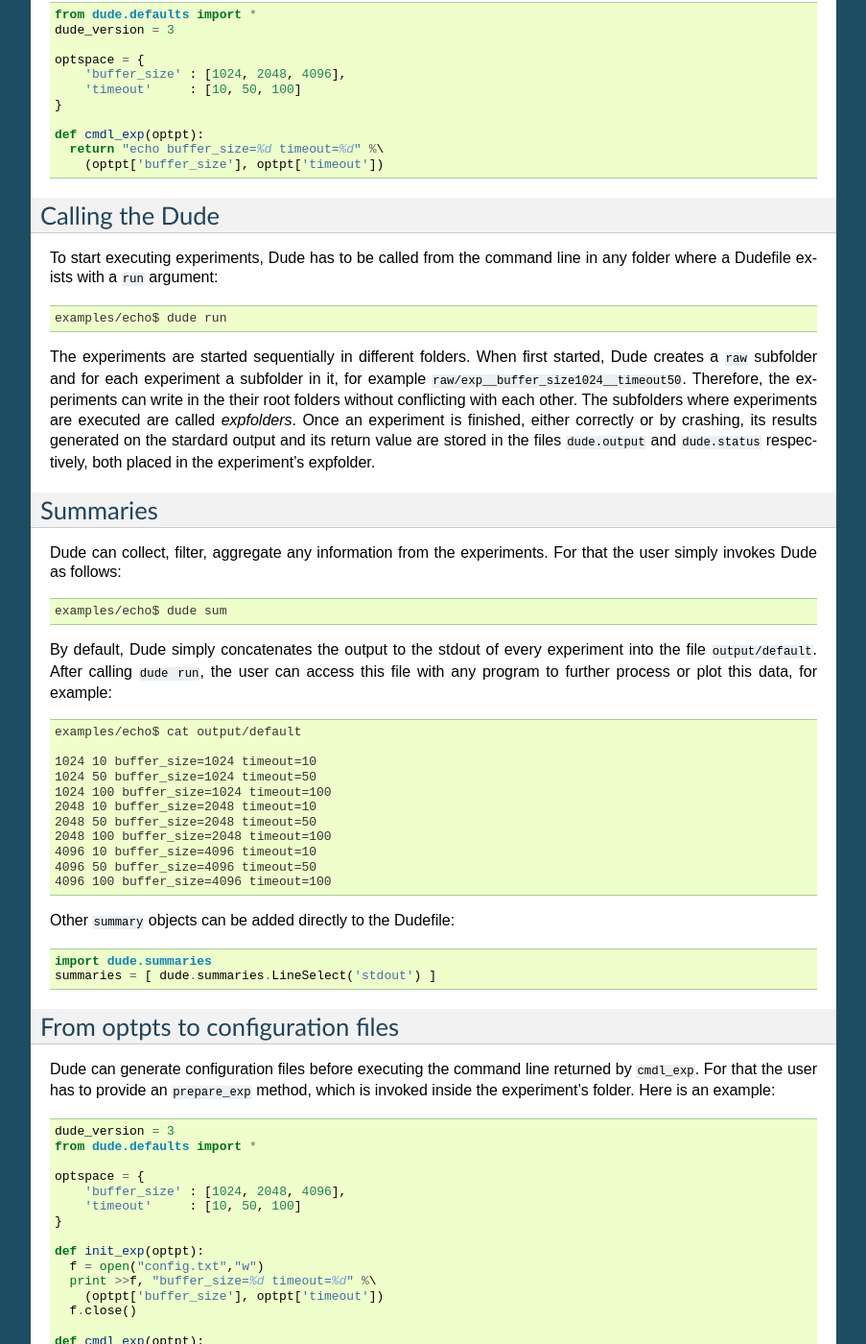
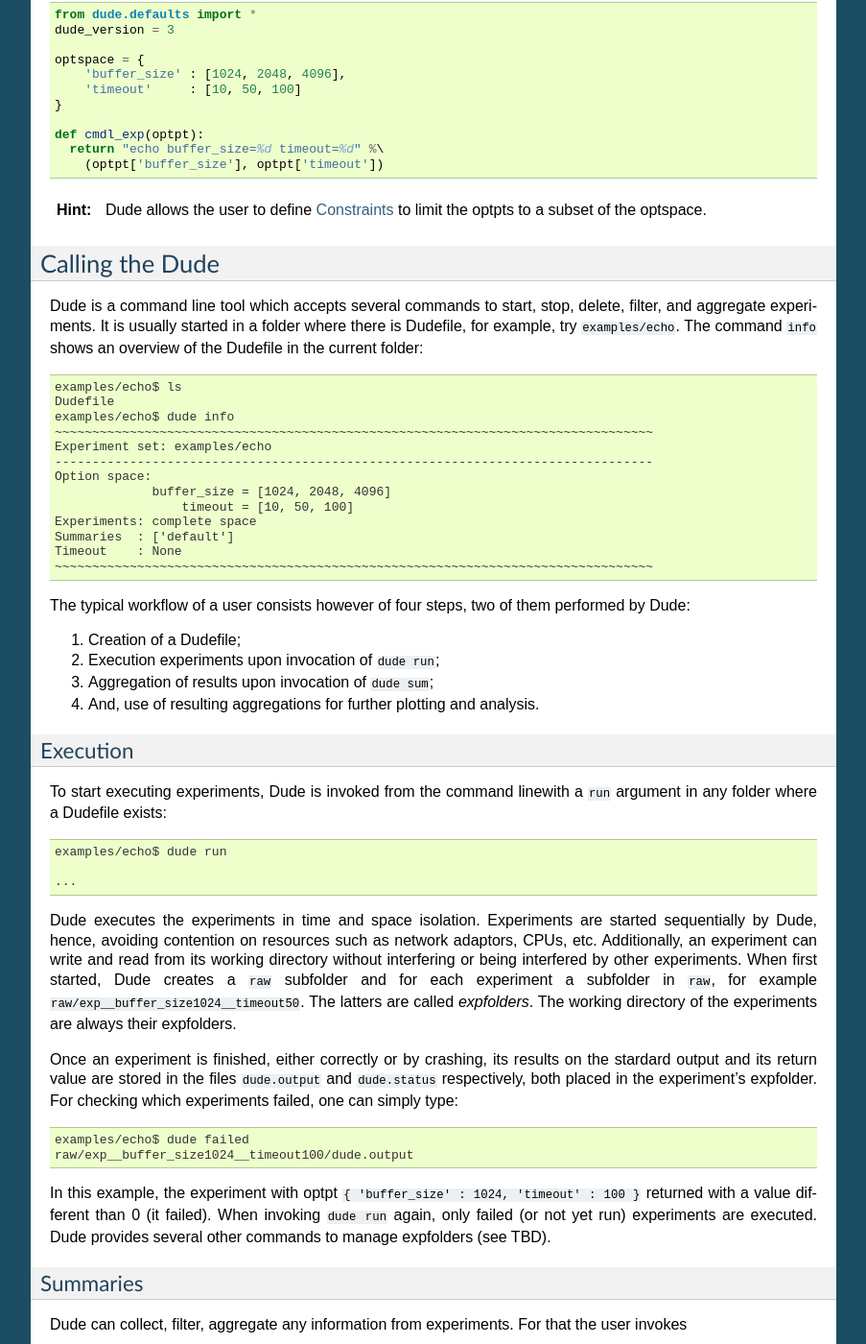
Before and after one commit to db7/dude, a Sphinx documentation site: the page built from doc/intro.rst, in a window 1280 px wide and 1400 px high, scrolled down 821 px. Shown: the whole window at 96% size, without its empty margins (198-1101 px from the left). Built offline with Sphinx 7.4.7, drawn with Linux system fonts in a browser that asks for light colours; some of the changed text lies outside the part shown.

Commit message:
some more changes in doc

```diff
--- a/doc/design.rst
+++ b/doc/design.rst
@@ -5,7 +5,7 @@ Optspaces and optpts
 --------------------
 Each experiment has a *configuration*, which is the set of all controllable variables of the experiment, e.g., buffer size of 1024 bytes and timeout of 50 seconds.
 The configuration might be "materialized" in a configuration file, in a command line, etc.
-For Dude, a configuration called an option point, or *optpt* for short, for example::
+For Dude, a configuration is called an option point, or *optpt* for short, for example::
 
   some_optpt = {
     'buffer_size' : 1024,
@@ -20,6 +20,9 @@ For example::
     'buffer_size' : [1024, 2048, 4096],
     'timeout'     : [10, 50, 100]
   }
+
+
+.. _constraints:
 
 Constraints
 -----------
@@ -38,17 +41,37 @@ This constraint can be expressed as the following function::
 Directory structure and runs
 ----------------------------
 
-Once the results generated on the stardard output are all stored in the expfolder in the file ``dude.output``.
-The return value of the program is stored in a file called ``dude.status``.
+Dude executes the experiments in time and space isolation.
+It starts experiments sequentially, hence, avoiding contention on resources such as network adaptors, CPUs, etc.
+.. To start multiple experiments concurrently, multiple instances of Dude can be started.
+Additionally, Dude starts each experiment with a different *expfolder* as working directory.
+An experiment can write and read from its working directory without interfering or being interfered by other experiments.
+When first started, Dude creates a ``raw`` subfolder and for each experiment a subfolder in ``raw``, for example ``raw/exp__buffer_size1024__timeout50``.
+The latters are called *expfolders*.
+While an optpt represents the configuration of an experiment, the expfolder is the *results* of an experiment.
 
-To check which experiments failed one can use following program.
+Once an experiment is finished, either correctly or by crashing, its results on the stardard output and its return value are stored in the files ``dude.output`` and ``dude.status`` respectively, both placed in the experiment's expfolder.
+
+.. important:: It is recommended that any other file the experiment generates to be stored in the process' working directory, which is always the expfolder. If that is not the case, Dude provides a method to be called after the experiment, which can be used to copy the desired results to the expfolder.
+
 
 
 Timeouts and signals
 --------------------
 
+By default, an experiment can take an unbounded amount of time to terminate.
+If the user wants to limit this time, a ``timeout`` variable can be set in the Dudefile (seconds as unit).
+If the experiment times out, it is killed by Dude.
+Similarly, if the user presses "ctrl-c", any running experiment is immediately killed.
+
+
 Prepare and finish
 ------------------
+
+.. _prepare_exp:
+
+Prepare_exp
+
 
 Summaries
 ---------
--- a/doc/intro.rst
+++ b/doc/intro.rst
@@ -52,64 +52,80 @@ A minimal Dudefile follows::
       (optpt['buffer_size'], optpt['timeout'])
 
 
+.. hint:: Dude allows the user to define :ref:`constraints` to limit the optpts to a subset of the optspace.
+
 Calling the Dude
 ----------------
 
-To start executing experiments, Dude has to be called from the command line in any folder where a Dudefile exists with a ``run`` argument:
+Dude is a command line tool which accepts several commands to start, stop, delete, filter, and aggregate experiments.
+It is usually started in a folder where there is Dudefile, for example, try ``examples/echo``.
+The command ``info`` shows an overview of the Dudefile in the current folder:
+
+.. code-block:: console
+
+   examples/echo$ ls
+   Dudefile
+   examples/echo$ dude info
+   ~~~~~~~~~~~~~~~~~~~~~~~~~~~~~~~~~~~~~~~~~~~~~~~~~~~~~~~~~~~~~~~~~~~~~~~~~~~~~~~~
+   Experiment set: examples/echo
+   --------------------------------------------------------------------------------
+   Option space:
+   	        buffer_size = [1024, 2048, 4096]
+          	    timeout = [10, 50, 100]
+   Experiments: complete space
+   Summaries  : ['default']
+   Timeout    : None
+   ~~~~~~~~~~~~~~~~~~~~~~~~~~~~~~~~~~~~~~~~~~~~~~~~~~~~~~~~~~~~~~~~~~~~~~~~~~~~~~~~
+
+
+
+
+
+The typical workflow of a user consists however of four steps, two of them performed by Dude:
+
+1. Creation of a Dudefile;
+2. Execution experiments upon invocation of ``dude run``;
+3. Aggregation of results upon invocation of ``dude sum``;
+4. And, use of resulting aggregations for further plotting and analysis.
+
+
+Execution
+^^^^^^^^^
+
+To start executing experiments, Dude is invoked from the command linewith a ``run`` argument in any folder where a Dudefile exists:
 
 .. code-block:: console
 
   examples/echo$ dude run
 
-The experiments are started sequentially in different folders.
-When first started, Dude creates a ``raw`` subfolder and for each experiment a subfolder in it, for example ``raw/exp__buffer_size1024__timeout50``.
-Therefore, the experiments can write in the their root folders without conflicting with each other.
-The subfolders where experiments are executed are called *expfolders*.
-Once an experiment is finished, either correctly or by crashing, its results generated on the stardard output and its return value are stored in the files ``dude.output`` and ``dude.status`` respectively, both placed in the experiment's expfolder.
+  ...
 
 
+Dude executes the experiments in time and space isolation.
+Experiments are started sequentially by Dude, hence, avoiding contention on resources such as network adaptors, CPUs, etc.
+Additionally, an experiment can write and read from its working directory without interfering or being interfered by other experiments.
+When first started, Dude creates a ``raw`` subfolder and for each experiment a subfolder in ``raw``, for example ``raw/exp__buffer_size1024__timeout50``.
+The latters are called *expfolders*.
+The working directory of the experiments are always their expfolders.
 
-.. To check which experiments failed one can use following program.
+Once an experiment is finished, either correctly or by crashing, its results on the stardard output and its return value are stored in the files ``dude.output`` and ``dude.status`` respectively, both placed in the experiment's expfolder.
+For checking which experiments failed, one can simply type:
+
+.. code-block:: console
+
+  examples/echo$ dude failed
+  raw/exp__buffer_size1024__timeout100/dude.output
 
 
-
-
-..   examples/updown$ cat muddi.cfg
-..   upload   = [('sedell08', ['muddi.cfg'], '/tmp')]
-..   cmds     = [('sedell08', 'mv /tmp/muddi.cfg /tmp/muddi2.cfg && echo "#some comment" >> /tmp/muddi2.cfg')]
-..   download = [('sedell08', ['/tmp/muddi2.cfg'], '.')]
-..   logdir   = None
-
-..   examples/updown$ muddi -f muddi.cfg upload
-..   # muddi: ('timeout = 300 seconds',)
-..   # muddi: (['scp', 'muddi.cfg', 'sedell08:/tmp'], 'STARTED')
-..   # muddi: ('first phase =', [0], ' | second phase =', [])
-
-..   examples/updown$ muddi -f muddi.cfg execute
-..   # muddi: ('timeout = 300 seconds',)
-..   # muddi: (['ssh', 'sedell08', 'mv /tmp/muddi.cfg /tmp/muddi2.cfg && echo "#some comment" >> /tmp/muddi2.cfg'], 'STARTED')
-..   # muddi: ('first phase =', [0], ' | second phase =', [])
-
-..   examples/updown$ muddi -f muddi.cfg download
-..   # muddi: ('timeout = 300 seconds',)
-..   # muddi: (['scp', 'sedell08:/tmp/muddi2.cfg', '.'], 'STARTED')
-..   # muddi: ('first phase =', [0], ' | second phase =', [])
-
-..   examples/updown$ cat muddi2.cfg
-..   upload   = [('sedell08', ['muddi.cfg'], '/tmp')]
-..   cmds     = [('sedell08', 'mv /tmp/muddi2.cfg && echo "#some comment" >> /tmp/muddi2.cfg')]
-..   download = [('sedell08', ['/tmp/muddi2.cfg'], '.')]
-..   logdir   = None
-..   #some comment
-
-
-.. The folder structure of Dude ...
+In this example, the experiment with optpt ``{ 'buffer_size' : 1024, 'timeout' : 100 }`` returned with a value different than 0 (it failed).
+When invoking ``dude run`` again, only failed (or not yet run) experiments are executed.
+Dude provides several other commands to manage expfolders (see TBD).
 
 Summaries
----------
+^^^^^^^^^
 
-Dude can collect, filter, aggregate any information from the experiments.
-For that the user simply invokes Dude as follows:
+Dude can collect, filter, aggregate any information from experiments.
+For that the user invokes
 
 .. code-block:: console
 
@@ -117,7 +133,7 @@ For that the user simply invokes Dude as follows:
 
 
 By default, Dude simply concatenates the output to the stdout of every experiment into the file ``output/default``.
-After calling ``dude run``, the user can access this file with any program to further process or plot this data, for example:
+After calling ``dude sum``, the user can access the resuling aggregation file with any program to further process, analyze or plot it, for example:
 
 .. code-block:: console
 
@@ -134,10 +150,12 @@ After calling ``dude run``, the user can access this file with any program to fu
   4096 100 buffer_size=4096 timeout=100
 
 
-Other ``summary`` objects can be added directly to the Dudefile::
+Dude provides several *summary* objects which can be added directly to the Dudefile as follows::
 
       import dude.summaries
       summaries = [ dude.summaries.LineSelect('stdout') ]
+
+Additionally, the user can extend any of the summaries and add it to the ``summaries`` variable in the Dudefile.
 
 
 From optpts to configuration files
@@ -165,4 +183,4 @@ Here is an example::
     return "cat config.txt"
 
 
-Because Dude runs the experiments in separate expfolders, ``prepare_exp'' do not overwrite the configuration files of other experiments even if they are named in the same way for all experiments.
+Because Dude runs the experiments in separate expfolders, ``prepare_exp`` do not overwrite the configuration files of other experiments even if they are named in the same way for all experiments.
```
Also changed, not shown: other parts of doc/design.rst (+6 -3 lines), other parts of doc/intro.rst (+1 -1 lines).
